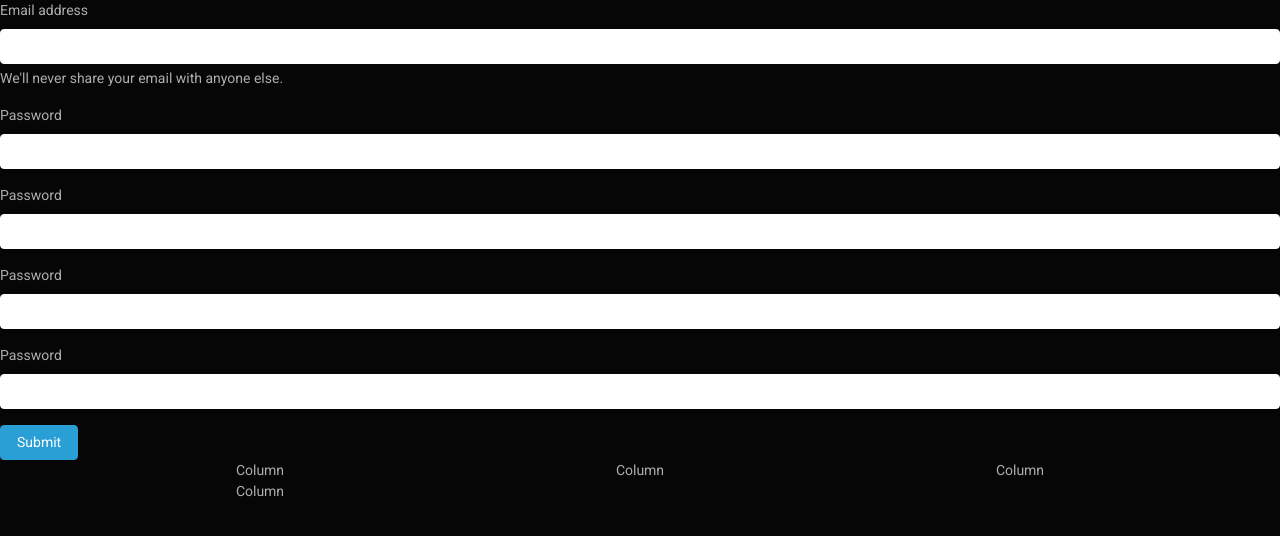
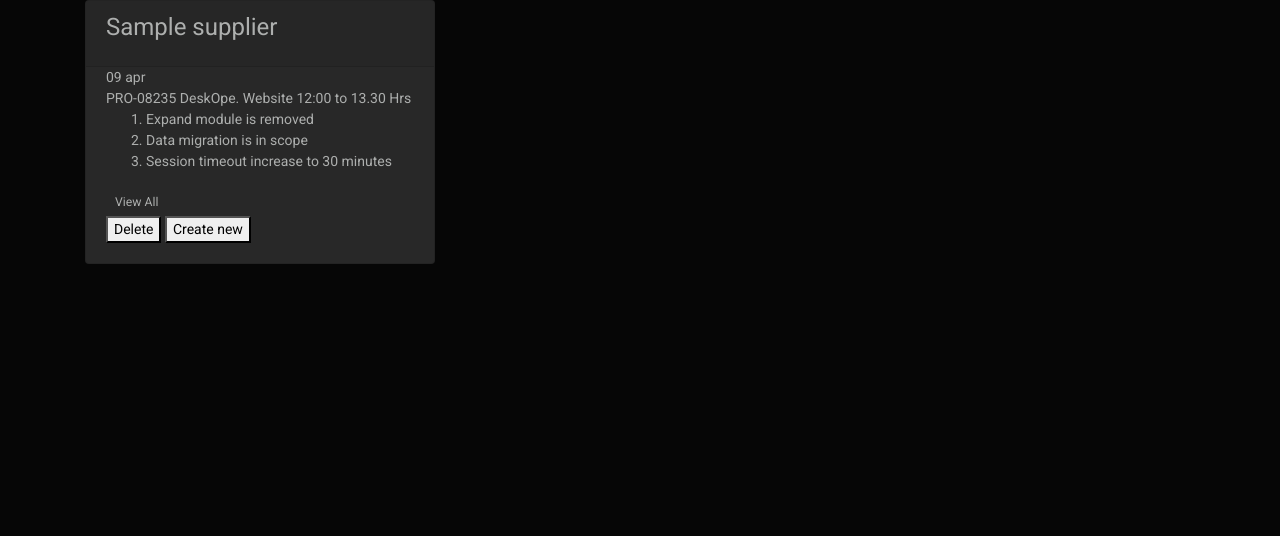
Before and after one commit to timfel20/symfony-crud, a Symfony app: template templates/suppliers/suppliers.html.twig in a window 1280 px wide. Shown: the top 536 px of the page. Run offline with Twig, Linux system fonts and the light colour scheme; the template is opened without the code that fills it: most values are stand-ins (such as "Sample title", 1, 10 or a date in 2020); some libraries are stand-ins or nearby versions.

```diff
--- a/composer.json
+++ b/composer.json
@@ -14,6 +14,7 @@
         "symfony/console": "5.4.*",
         "symfony/dotenv": "5.4.*",
         "symfony/flex": "^1.17|^2",
+        "symfony/form": "5.4.*",
         "symfony/framework-bundle": "5.4.*",
         "symfony/maker-bundle": "^1.43",
         "symfony/proxy-manager-bridge": "5.4.*",
--- a/templates/suppliers/suppliers.html.twig
+++ b/templates/suppliers/suppliers.html.twig
@@ -4,41 +4,42 @@
 
 {% block body %}
 
-<form>
-  <div class="mb-3">
-    <label for="exampleInputEmail1" class="form-label">Email address</label>
-    <input type="email" class="form-control" id="exampleInputEmail1" aria-describedby="emailHelp">
-    <div id="emailHelp" class="form-text">We'll never share your email with anyone else.</div>
-  </div>
-  <div class="mb-3">
-    <label for="exampleInputPassword1" class="form-label">Password</label>
-    <input type="password" class="form-control" id="exampleInputPassword1">
-  </div>
-   <div class="mb-3">
-    <label for="exampleInputPassword1" class="form-label">Password</label>
-    <input type="password" class="form-control" id="exampleInputPassword1">
-  </div>
-   <div class="mb-3">
-    <label for="exampleInputPassword1" class="form-label">Password</label>
-    <input type="password" class="form-control" id="exampleInputPassword1">
-  </div>
-   <div class="mb-3">
-    <label for="exampleInputPassword1" class="form-label">Password</label>
-    <input type="password" class="form-control" id="exampleInputPassword1">
-  </div>
-
-  <button type="submit" class="btn btn-primary">Submit</button>
-</form>
-
-{# {% for supplier in suppliers %} #}
-<div class="container text-center">
-  <div class="row row-cols-3">
-    <div class="col">Column</div>
-    <div class="col">Column</div>
-    <div class="col">Column</div>
-    <div class="col">Column</div>
-  </div>
+{% for supplier in suppliers %}
+<div class="container">
+<div class="row">
+    <div class="col-lg-4">
+        <div class="card card-margin">
+            <div class="card-header no-border">
+                <h5 class="card-title">{{supplier.name}}</h5>
+            </div>
+            <div class="card-body pt-0">
+                <div class="widget-49">
+                    <div class="widget-49-title-wrapper">
+                        <div class="widget-49-date-primary">
+                            <span class="widget-49-date-day">09</span>
+                            <span class="widget-49-date-month">apr</span>
+                        </div>
+                        <div class="widget-49-meeting-info">
+                            <span class="widget-49-pro-title">PRO-08235 DeskOpe. Website</span>
+                            <span class="widget-49-meeting-time">12:00 to 13.30 Hrs</span>
+                        </div>
+                    </div>
+                    <ol class="widget-49-meeting-points">
+                        <li class="widget-49-meeting-item"><span>Expand module is removed</span></li>
+                        <li class="widget-49-meeting-item"><span>Data migration is in scope</span></li>
+                        <li class="widget-49-meeting-item"><span>Session timeout increase to 30 minutes</span></li>
+                    </ol>
+                    <div class="widget-49-meeting-action">
+                        <a href="#" class="btn btn-sm btn-flash-border-primary">View All</a>
+                    </div>
+                    <button>Delete</button>
+                    <button href="newSup.html.twig">Create new</button>
+                </div>
+            </div>
+        </div>
+    </div>
 </div>
-{# {% endfor %} #}
+</div>
+{% endfor %}
 
 {% endblock %}
```
Also changed, not shown: migrations/Version20220915114407.php (added, +31 -0 lines), migrations/Version20220915120144.php (added, +31 -0 lines), src/Controller/SupplierController.php (+69 -4 lines), src/Entity/Supplier.php (+3 -13 lines), templates/suppliers/create.html.twig (added, +69 -0 lines), templates/suppliers/newSup.html.twig (added, +32 -0 lines), 1 other file.
